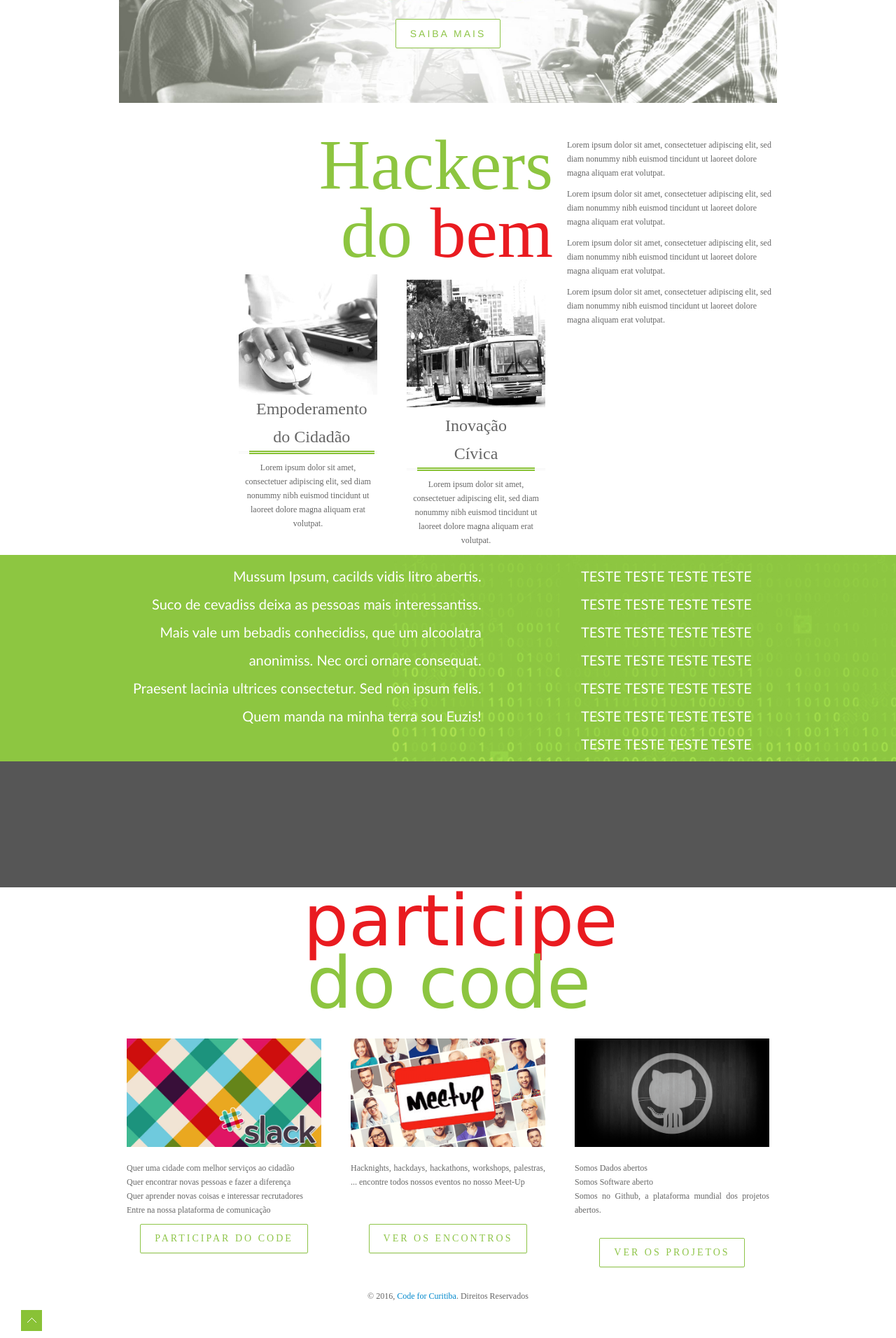
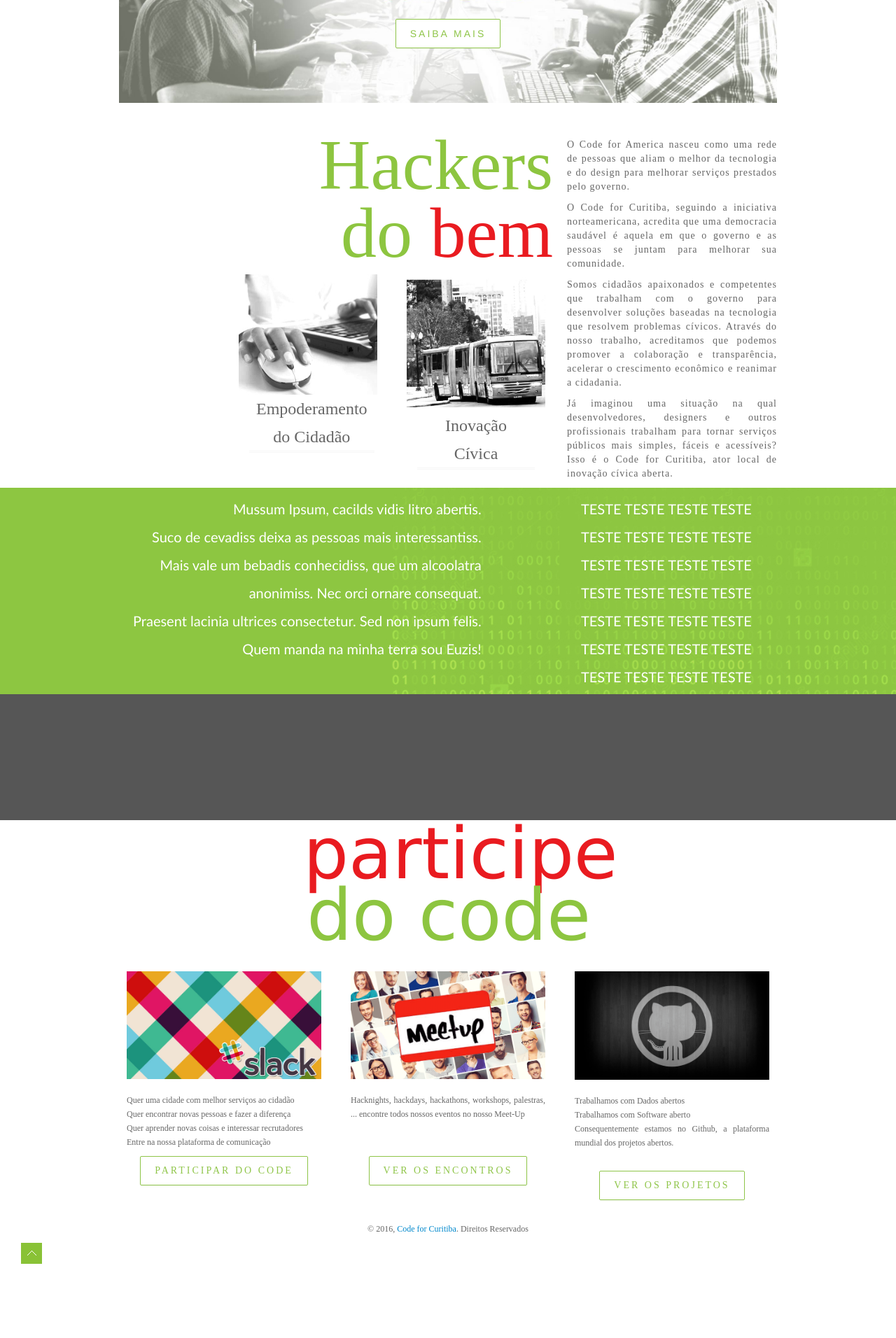
Before and after one commit to CodeForCuritiba/siteCodeForCuritiba, a PHP site: page /index.html in a window 1280 px wide. Shown: the part 322-2234 px from the top of the page at 70% size. After the commit the page ends 2128 px from the top, so only its background shows below. Run offline with PHP 8.4, Linux system fonts and the light colour scheme; some web fonts are replaced.

Commit message:
Homepage texts first draft

```diff
--- a/css/style.css
+++ b/css/style.css
@@ -38,12 +38,12 @@ h1, h2, h3, h4, h5, h6 {
 }
 
 .title {
-	border-bottom: 3px double #f6f6f6;
+/*	border-bottom: 3px double #f6f6f6; */
 	margin-bottom: 10px;
 }
 
 .title h1, .title h2, .title h3, .title h4, .title h5, .title h6 {
-	border-bottom: 5px double #89c236 !important;
+/*	border-bottom: 5px double #89c236 !important; */
 	margin-bottom: -4px !important;
 	display: inline-block !important;
 	padding: 0px 10px !important;
@@ -238,6 +238,16 @@ header {
 
 #hero .background .content img {
 	width: 350px;
+}
+
+/* Indroduction
+=================================================================== */
+
+#introduction {
+    text-align: justify;
+    font-size: 14px;
+    line-height: 20px;
+    letter-spacing: 1px;
 }
 
 /* Flexslider
--- a/index.html
+++ b/index.html
@@ -72,7 +72,6 @@
                 <img src="img/HANDS.jpg" width="200" alt="Mão no teclado">
                 <div class="col-lg-12 text-center">
                   <div class="title"><h3>Empoderamento do Cidadão</h3></div>
-                  Lorem ipsum dolor sit amet, consectetuer adipiscing elit, sed diam nonummy nibh euismod tincidunt ut laoreet dolore magna aliquam erat volutpat.
                 </div>
                 <div class="clear"></div>
               </div>
@@ -82,25 +81,24 @@
                 <img src="img/BUS.jpg" width="200" alt="Onibus Curitiba">
                 <div class="col-lg-12 text-center">
                   <div class="title"><h3>Inovação Cívica</h3></div>
-                  Lorem ipsum dolor sit amet, consectetuer adipiscing elit, sed diam nonummy nibh euismod tincidunt ut laoreet dolore magna aliquam erat volutpat.
                 </div>
                 <div class="clear"></div>
               </div>
             </div>
           </div>
         </div>
-        <div class="span4">
+        <div class="span4" id="introduction">
           <p>
-           Lorem ipsum dolor sit amet, consectetuer adipiscing elit, sed diam nonummy nibh euismod tincidunt ut laoreet dolore magna aliquam erat volutpat.
+O Code for America nasceu como uma rede de pessoas que aliam o melhor da tecnologia e do design para melhorar serviços prestados pelo governo.
           </p>
           <p>
-          Lorem ipsum dolor sit amet, consectetuer adipiscing elit, sed diam nonummy nibh euismod tincidunt ut laoreet dolore magna aliquam erat volutpat.
+O Code for Curitiba, seguindo a iniciativa norteamericana, acredita que uma democracia saudável é aquela em que o governo e as pessoas se juntam para melhorar sua comunidade.
           </p>
           <p>
-          Lorem ipsum dolor sit amet, consectetuer adipiscing elit, sed diam nonummy nibh euismod tincidunt ut laoreet dolore magna aliquam erat volutpat.
+Somos cidadãos apaixonados e competentes que trabalham com o governo para desenvolver soluções baseadas na tecnologia que resolvem problemas cívicos. Através do nosso trabalho, acreditamos que podemos promover a colaboração e transparência, acelerar o crescimento econômico e reanimar a cidadania.
           </p>
           <p>
-          Lorem ipsum dolor sit amet, consectetuer adipiscing elit, sed diam nonummy nibh euismod tincidunt ut laoreet dolore magna aliquam erat volutpat.
+Já imaginou uma situação na qual desenvolvedores, designers e outros profissionais trabalham para tornar serviços públicos mais simples, fáceis e acessíveis? Isso é o Code for Curitiba, ator local de inovação cívica aberta.
         </p>
       </div>
     </div>
@@ -213,9 +211,9 @@
      <img src="img/git.jpg" width="100%" alt="github">
      <p align="justify">
       <br/>
-      Somos Dados abertos<br/>
-      Somos Software aberto<br/>
-      Somos no Github, a plataforma mundial dos projetos abertos.
+      Trabalhamos com Dados abertos<br/>
+      Trabalhamos com Software aberto<br/>
+      Consequentemente estamos no Github, a plataforma mundial dos projetos abertos.
       <br/>
       <br/>
     </p>
```
Lines whose indentation alone changed are shown as unchanged.
